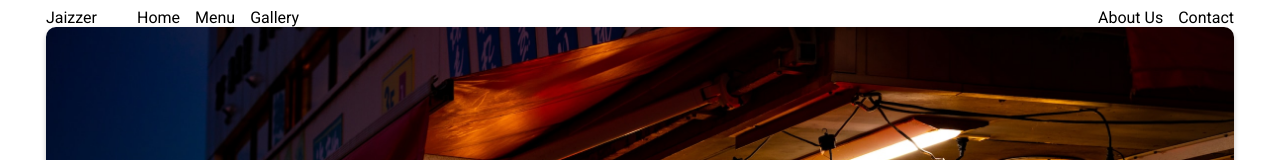
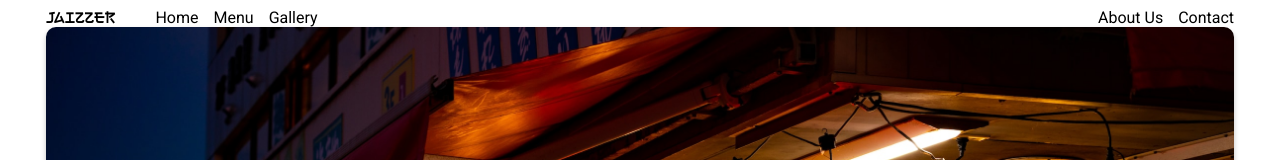
Before and after one commit to Jaizzer/restaurant, a website built with webpack: page src/index-template.html in a window 1280 px wide. Shown: the top 160 px of the page. Built offline with nearby package versions, Linux system fonts and the light colour scheme.

Commit message:
feat: Add japanese font

```diff
--- a/src/style.css
+++ b/src/style.css
@@ -1,4 +1,9 @@
 @import url('https://fonts.googleapis.com/css2?family=Roboto:ital,wght@0,300;0,400;0,500;0,900;1,100;1,300;1,500&display=swap');
+
+@font-face {
+    font-family: "Japanese";
+    src: url("./fonts/electroharmonix.regular.otf");
+}
 
 body {
     font-family: 'Roboto', Arial, Helvetica, sans-serif;
@@ -6,6 +11,10 @@ body {
 
 * {
     box-sizing: border-box;
+}
+
+.logo .brand-name {
+    font-family: "Japanese";
 }
 
 .image-container {
```
Also changed, not shown: src/fonts/electroharmonix.regular.otf (added).
